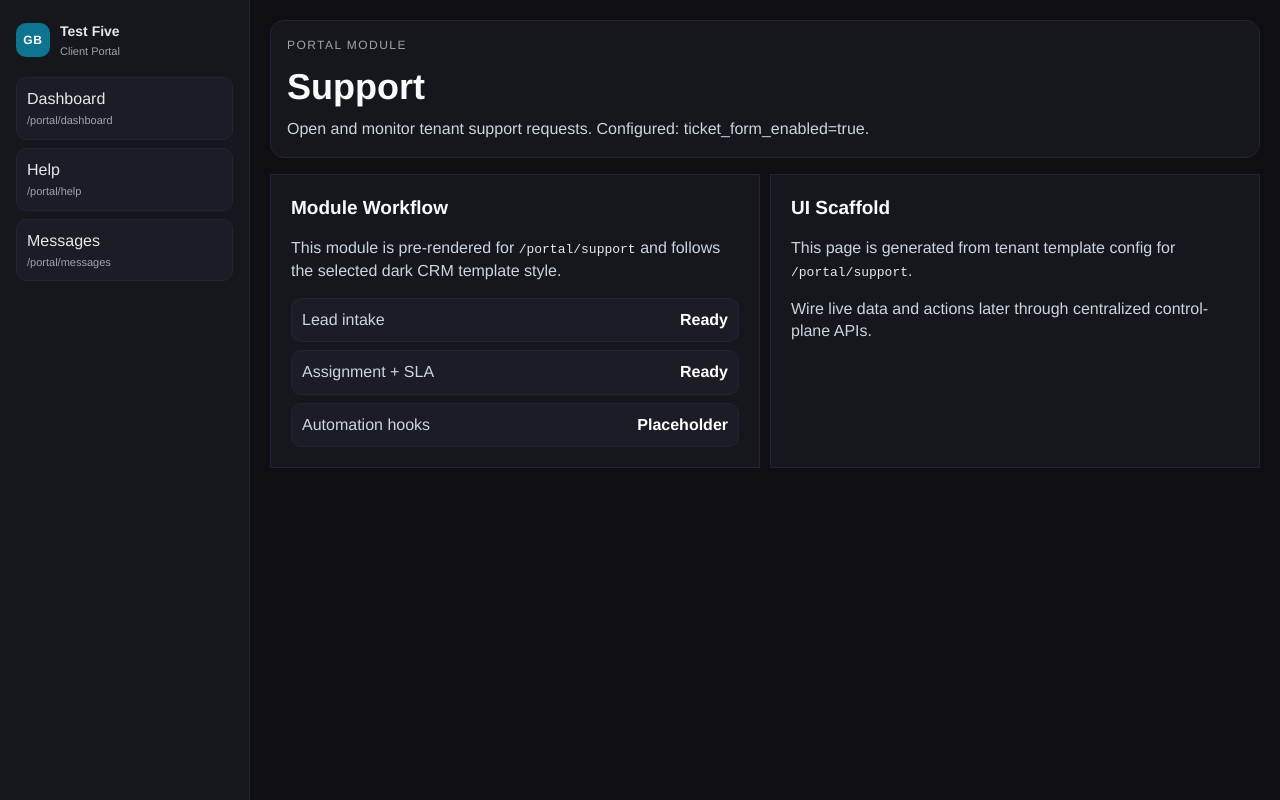
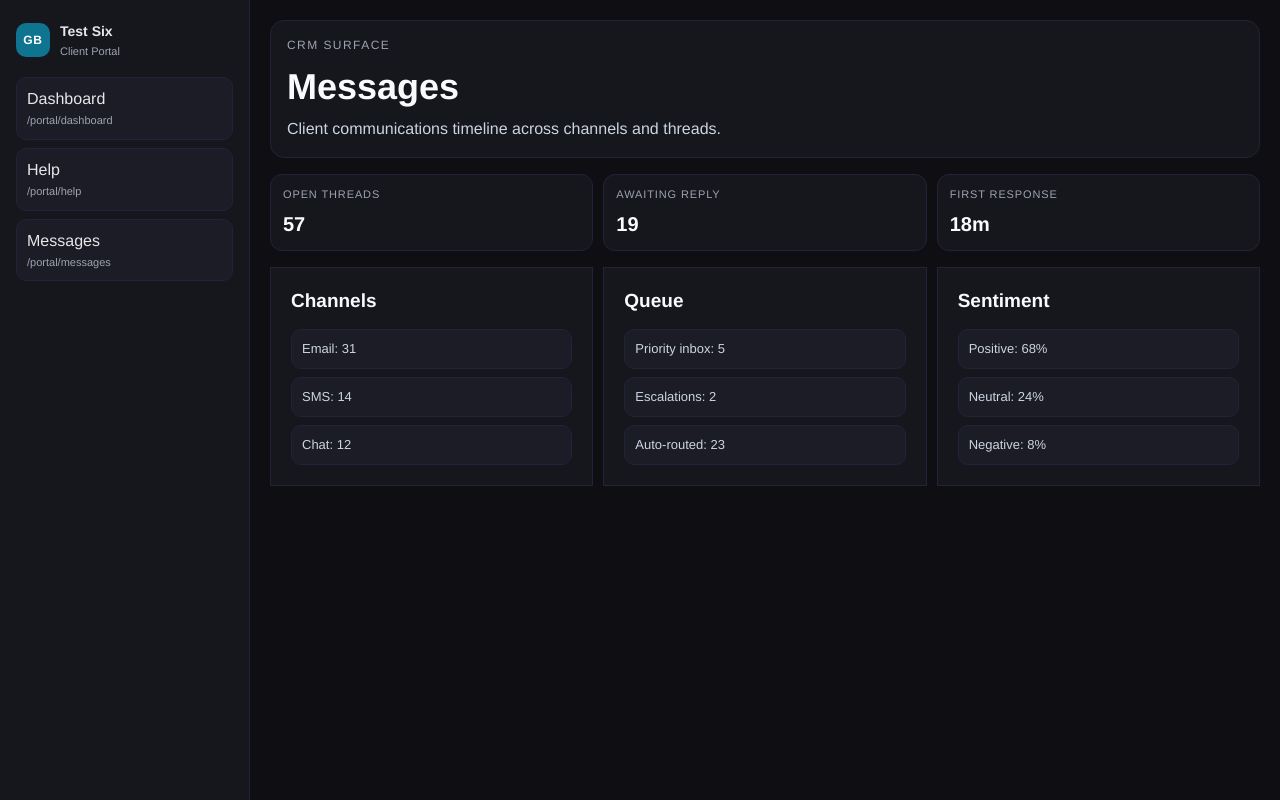
Before and after one commit to ausarrambeau/my_tenant_slug, a Next.js app: page /portal/support in a window 1280 px wide. Built offline with nearby package versions, Linux system fonts and the light colour scheme.

Commit message:
chore(agentic): apply tenant scaffold for test_six

```diff
--- a/app/portal/support/page.tsx
+++ b/app/portal/support/page.tsx
@@ -2,7 +2,8 @@ const page = {
   "title": "Support",
   "description": "Open and monitor tenant support requests. Configured: ticket_form_enabled=true.",
   "routePath": "/portal/support",
-  "companyName": "Test Five",
+  "moduleKey": "support",
+  "companyName": "Test Six",
   "navItems": [
     {
       "label": "Dashboard",
@@ -18,6 +19,54 @@ const page = {
       "label": "Messages",
       "path": "/portal/messages",
       "external": false
+    }
+  ]
+} as const;
+const composition = {
+  "surface": {
+    "key": "messages",
+    "path": "/portal/messages",
+    "title": "Messages",
+    "description": "Client communications timeline across channels and threads."
+  },
+  "kpis": [
+    {
+      "label": "Open Threads",
+      "value": "57"
+    },
+    {
+      "label": "Awaiting Reply",
+      "value": "19"
+    },
+    {
+      "label": "First Response",
+      "value": "18m"
+    }
+  ],
+  "columns": [
+    {
+      "title": "Channels",
+      "items": [
+        "Email: 31",
+        "SMS: 14",
+        "Chat: 12"
+      ]
+    },
+    {
+      "title": "Queue",
+      "items": [
+        "Priority inbox: 5",
+        "Escalations: 2",
+        "Auto-routed: 23"
+      ]
+    },
+    {
+      "title": "Sentiment",
+      "items": [
+        "Positive: 68%",
+        "Neutral: 24%",
+        "Negative: 8%"
+      ]
     }
   ]
 } as const;
@@ -58,41 +107,32 @@ export default function TenantRoutePage() {
       <main className="crm-main">
         <header className="crm-topbar">
           <div>
-            <p className="eyebrow">Portal Module</p>
-            <h1>{page.title}</h1>
-            <p className="tagline">{page.description}</p>
+            <p className="eyebrow">CRM Surface</p>
+            <h1>{composition.surface.title}</h1>
+            <p className="tagline">{composition.surface.description}</p>
           </div>
         </header>
 
-        <section className="crm-grid-two">
-          <article className="panel panel-dark">
-            <h2>Module Workflow</h2>
-            <p>This module is pre-rendered for <code>{page.routePath}</code> and follows the selected dark CRM template style.</p>
-            <div className="crm-checklist">
-              <div>
-                <span>Lead intake</span>
-                <strong>Ready</strong>
-              </div>
-              <div>
-                <span>Assignment + SLA</span>
-                <strong>Ready</strong>
-              </div>
-              <div>
-                <span>Automation hooks</span>
-                <strong>Placeholder</strong>
-              </div>
-            </div>
-          </article>
+        <section className="crm-kpis" aria-label="Surface KPIs">
+          {composition.kpis.map((kpi) => (
+            <article key={kpi.label} className="crm-kpi-card">
+              <p>{kpi.label}</p>
+              <h3>{kpi.value}</h3>
+            </article>
+          ))}
+        </section>
 
-          <article className="panel panel-dark">
-            <h2>UI Scaffold</h2>
-            <p>
-              This page is generated from tenant template config for <code>{page.routePath}</code>.
-            </p>
-            <p>
-              Wire live data and actions later through centralized control-plane APIs.
-            </p>
-          </article>
+        <section className="crm-grid-three">
+          {composition.columns.map((column) => (
+            <article key={column.title} className="panel panel-dark">
+              <h2>{column.title}</h2>
+              <ul className="crm-data-list">
+                {column.items.map((item) => (
+                  <li key={item}>{item}</li>
+                ))}
+              </ul>
+            </article>
+          ))}
         </section>
       </main>
     </div>
```
